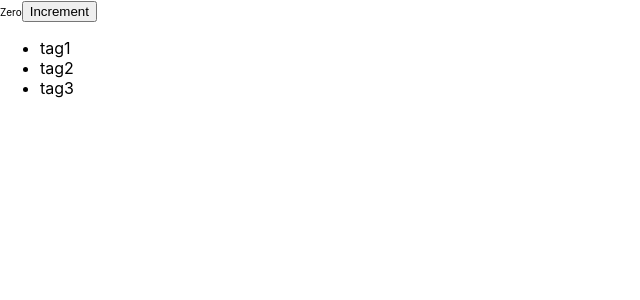
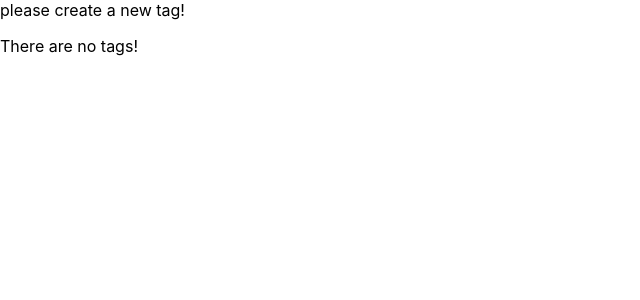
Before and after one commit to ZeviLiao/react-practice, a React (Create React App) app: page / in a window 1280 px wide. Shown: the top 300 px of the page, without its empty margins (0-640 px from the left). Built offline with nearby package versions, Linux system fonts and the light colour scheme; the HTML template or start-up script is replaced by a standard one.

Commit message:
test condition

```diff
--- a/src/componets/hello.jsx
+++ b/src/componets/hello.jsx
@@ -3,34 +3,28 @@
 class Hello extends Component {
   state = {
     count: 0,
-    tags: ['tag1', 'tag2', 'tag3'],
+    // tags: ['tag1', 'tag2', 'tag3'],
+    tags: [],
+  }
+
+  renderTag() {
+    if (this.state.tags.length === 0) return <p>There are no tags!</p>
+    return (
+      <ul>
+        {this.state.tags.map(tag => (
+          <li key={tag}>{tag}</li>
+        ))}
+      </ul>
+    )
   }
 
   render() {
     return (
       <div>
-        <span style={{ fontSize: 10 }} className={this.getBadgeClasses()}>
-          {this.formatCount()}
-        </span>
-        <button className="btn btn-secondary btn-sm">Increment</button>
-        <ul>
-          {this.state.tags.map(tag => (
-            <li key={tag}>{tag}</li>
-          ))}
-        </ul>
+        {this.state.tags.length === 0 && 'please create a new tag!'}
+        {this.renderTag()}
       </div>
     )
-  }
-
-  getBadgeClasses() {
-    let classes = 'badge m-2 badge-'
-    classes += this.state.count === 0 ? 'warning' : 'primary'
-    return classes
-  }
-
-  formatCount() {
-    const { count } = this.state
-    return count === 0 ? 'Zero' : count
   }
 }
 
```
